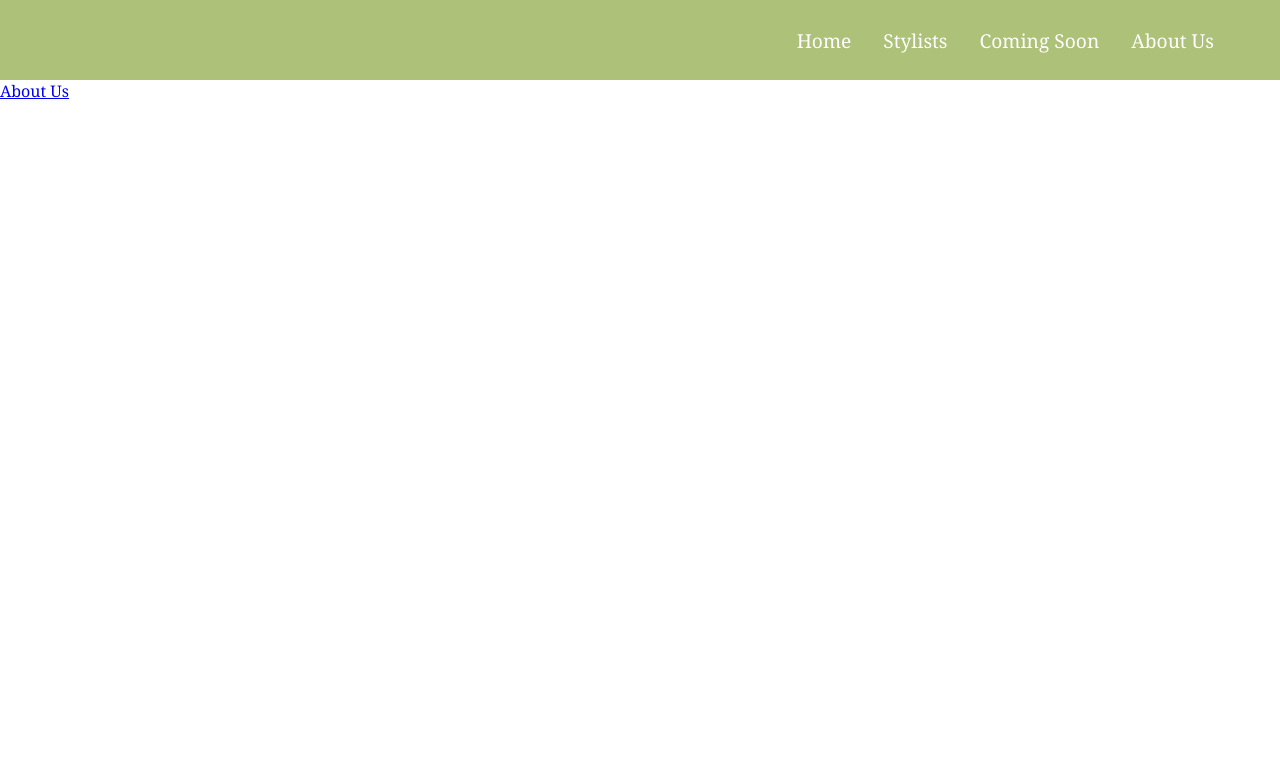
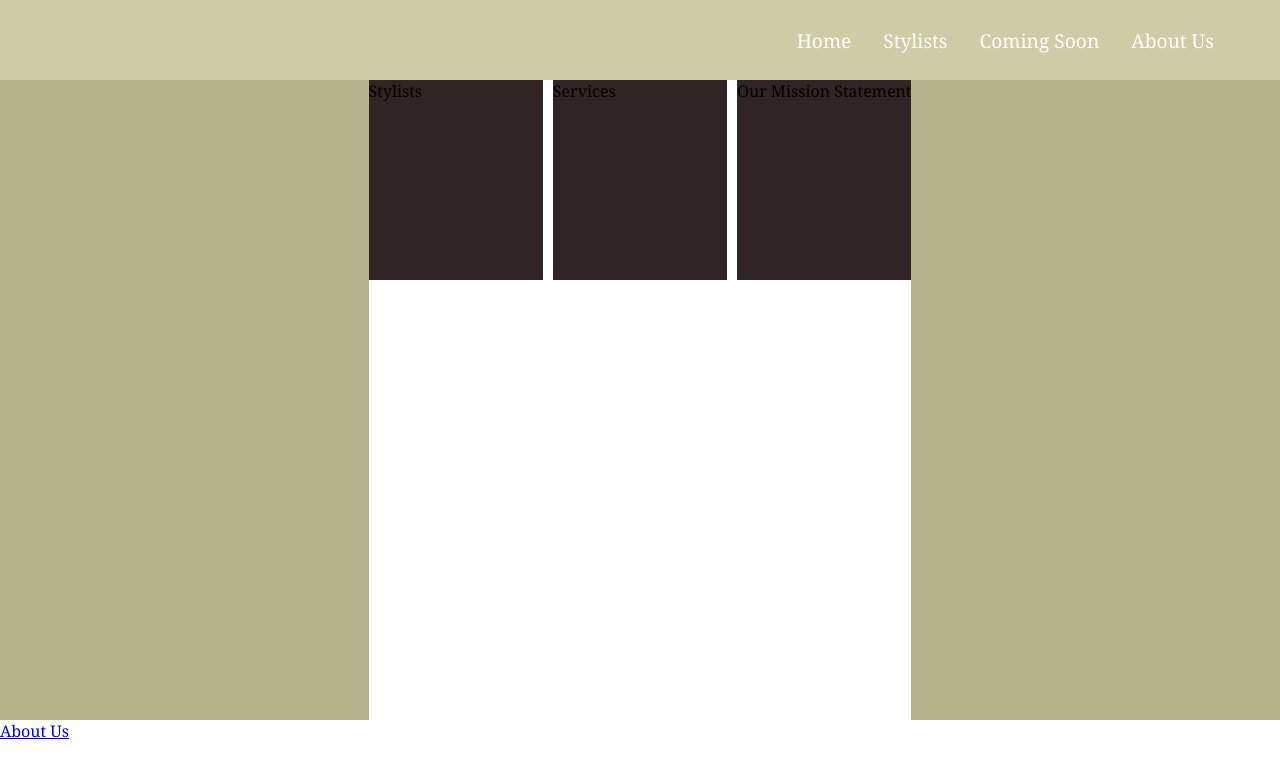
Before and after one commit to ShoM26/clientWebsite, a plain HTML site: page homepage.html in a window 1280 px wide. Drawn offline with Linux system fonts and the light colour scheme.

Commit message:
modified the html page and began working on the box method for the homepage. still figuring out css grid

```diff
--- a/homepage.html
+++ b/homepage.html
@@ -11,7 +11,7 @@
     <nav class="navbar">
         <div class="navbar_container">
             <!--Logo-->
-            <div class="navbar_img-container">
+            <div class="navbar_img">
                 <!--image-->
             </div>
             <div class="navbar_toggle" id="mobile-menu">
@@ -45,9 +45,29 @@
     <!--Hero Section-->
     <div class="main">
         <div class="main_container">
-            <div class="main_content">
                 <!--Main stuff-->
-            </div>
+                <div class="upper-main_container">
+                    <div class="item">
+
+                    </div>
+                </div>
+                <div class="lower-main_container">
+                    <div class="item item-1">
+                        <a href="/stylists.html"></a>
+                            Stylists
+                        </a>
+                    </div>
+                    <div class="item item-2">
+                        <a href="/stylists.html"></a>
+                            Services
+                        </a>
+                    </div>
+                    <div class="item item-3">
+                        <a href="aboutus.html"></a>
+                            Our Mission Statement
+                        </a>
+                    </div>
+                </div>
         </div>
     </div>
 
--- a/styles.css
+++ b/styles.css
@@ -1,4 +1,7 @@
-/* Hygga Style/Boho theme */
+/* Hygge Style/Boho theme
+https://www.color-hex.com/color-palette/112953
+Color palette with RBG values
+*/
 *{
 
     margin: 0;
@@ -8,7 +11,7 @@
 
 
 .navbar{
-    background: #ADC178;
+    background: #cecca6;
     height: 80px;
     display: flex;
     justify-content: center;
@@ -98,7 +101,7 @@
         z-index: -1;
     }
     .navbar_menu.active{
-        background: #ADC178;
+        background: #cecca6;
         top: 100%;
         opacity: 1;
         transition: all 0.5s ease;
@@ -145,3 +148,54 @@
         transform: translateY(-8px) rotate(-45deg);
     }
 }
+
+
+
+/* Hero Section(not responsive yet) */
+
+.main{
+background: #b6b48d;
+height: 80vh;
+display: flex;
+justify-content: center;
+align-content: center;
+}
+
+.main_container{
+    background: #b6b48d;
+}
+
+
+.upper-main_container {
+    display: flex;
+    justify-content: center;
+    max-height: 1fr;
+    max-width: 1fr;
+    background: #0e0d0d;
+}
+
+/*
+.upper-main_container {
+    align-self: center;
+    justify-self: center;
+    background: #444343;
+    height: 40vh;
+    width: 80vh;
+}
+*/
+
+.lower-main_container{
+    height: 80vh;
+    display: grid;
+    grid-template-rows: 1fr;
+    grid-template-columns: 1fr 1fr 1fr;
+    column-gap: 10px;
+    justify-content: space-between;
+    background: #fff;
+}
+
+.item{
+    max-height: 200px;
+    width: 1fr;
+    background: #312424;
+}
```
